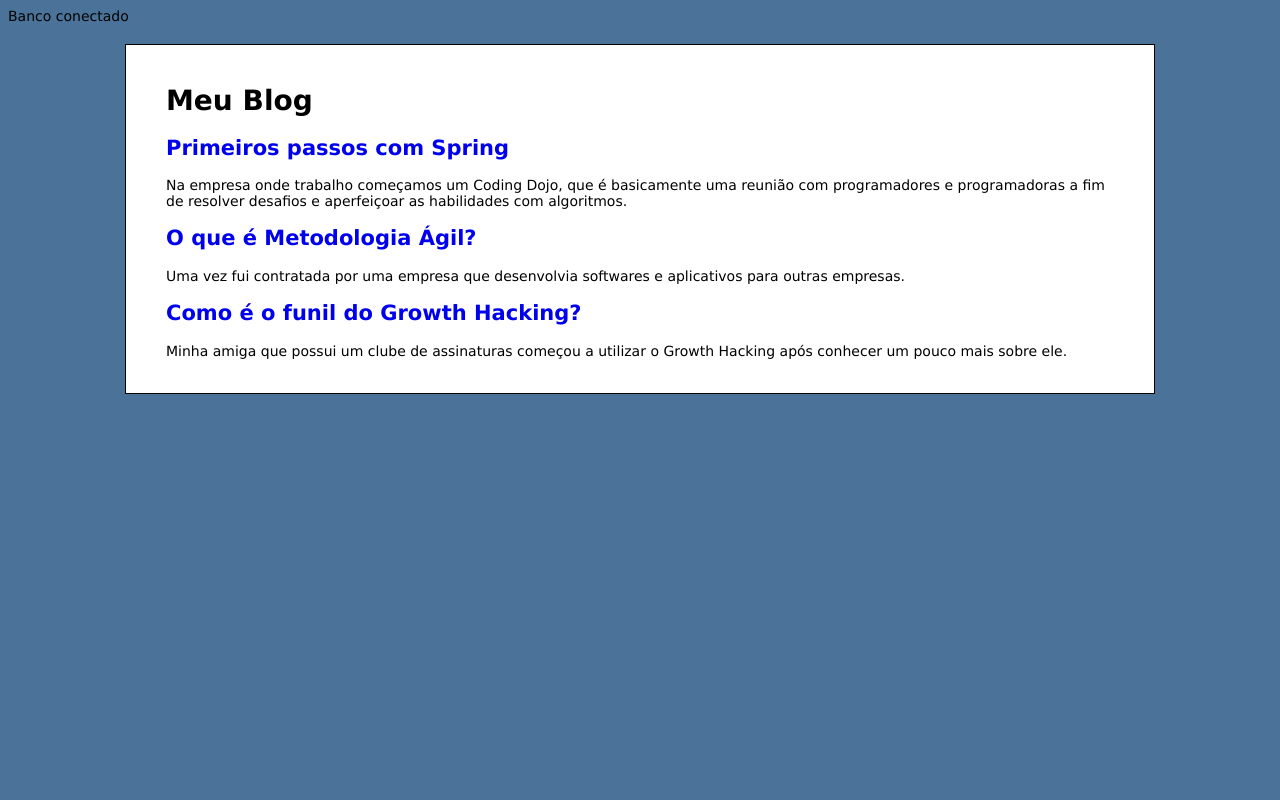
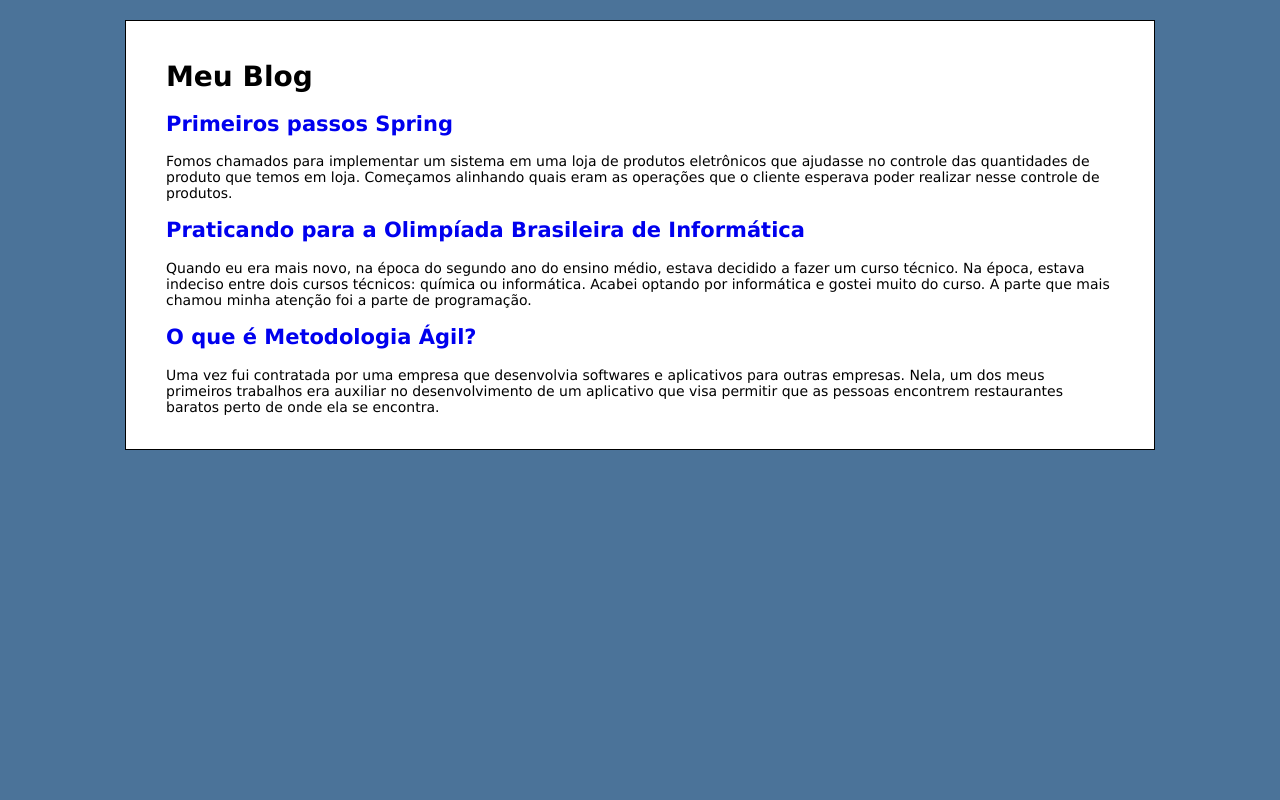
Before and after one commit to santosrafa/blog_PHP, a PHP site: page / in a window 1280 px wide. Run offline with PHP 8.4, Linux system fonts and the light colour scheme; data comes from the database, SQL or seed files in the repository.

Commit message:
alteracoes

```diff
--- a/phpweb-master/Artigo.php
+++ b/phpweb-master/Artigo.php
@@ -2,30 +2,21 @@
 
     class Artigo
     {
+        private $mysql;
+
+        public function __construct(mysqli $mysql)
+        {
+            $this->mysql = $mysql;
+
+        }
+
         public function exibirTodos(): array
         {
-            $artigos = [
+            /* --query: consulta no banco-- */
+            $resultado = $this->mysql->query('SELECT conteudo, id, titulo FROM artigos');
 
-                [
-                'titulo' => 'Primeiros passos com Spring',
-                'conteudo' => 'Na empresa onde trabalho começamos um Coding Dojo, que é basicamente uma reunião com programadores e
-                programadoras a fim de resolver desafios e aperfeiçoar as habilidades com algoritmos.',
-                'link' => 'primeiros-passos-com-spring.html'
-                ],
-
-                [
-                    'titulo' => 'O que é Metodologia Ágil?',
-                    'conteudo' => 'Uma vez fui contratada por uma empresa que desenvolvia softwares e aplicativos para outras empresas.',
-                    'link' => 'o-que-e-metodologia-agil.html'
-                ],
-
-                [
-                    'titulo' => 'Como é o funil do Growth Hacking?',
-                    'conteudo' => 'Minha amiga que possui um clube de assinaturas começou a utilizar o Growth Hacking após conhecer um pouco
-                    mais sobre ele.',
-                    'link' => 'como-e-o-funil-do-growth-hacking.html'
-                ],
-            ];
+            /* --MYSQLI_ASSOC: para retornar um array associativo-- */
+            $artigos = $resultado->fetch_all(MYSQLI_ASSOC);
 
             return $artigos;
         }
--- a/phpweb-master/config.php
+++ b/phpweb-master/config.php
@@ -5,8 +5,6 @@
 $mysql = new mysqli('localhost', 'root', '', 'blog');
 $mysql->set_charset('utf8');
 
-if ($mysql == TRUE){
-    echo "Banco conectado";
-}else {
+if ($mysql == FALSE) {
     echo "Erro na conexao";
 }
--- a/phpweb-master/index.php
+++ b/phpweb-master/index.php
@@ -6,7 +6,7 @@
     /* ---Buscado o arquivo que esta em outro local--- */
     include 'Artigo.php';
 
-    $artigo = new Artigo();
+    $artigo = new Artigo($mysql);
     $artigos = $artigo->exibirTodos();
 
 ?>
@@ -25,7 +25,7 @@
         <h1>Meu Blog</h1>
         <?php foreach ($artigos as $artigo) : ?>
             <h2>
-                <a href="<?php echo $artigo['link']; ?>">
+                <a href="<?php echo $artigo['id']; ?>">
                     <?php echo $artigo['titulo']; ?>
                 </a>
             </h2>
```
